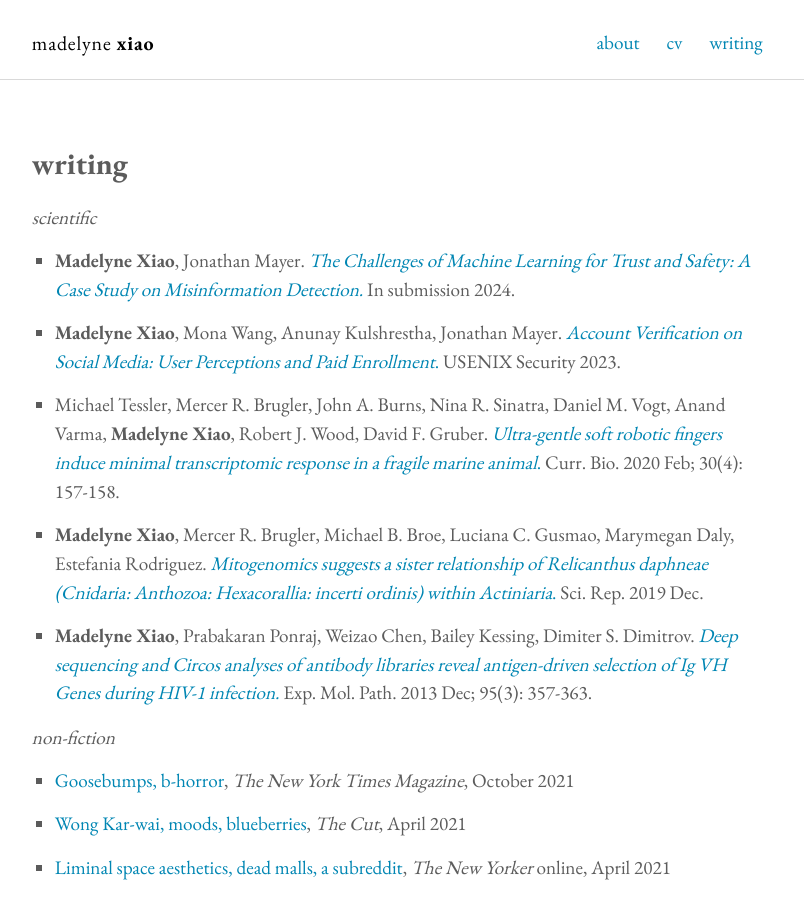
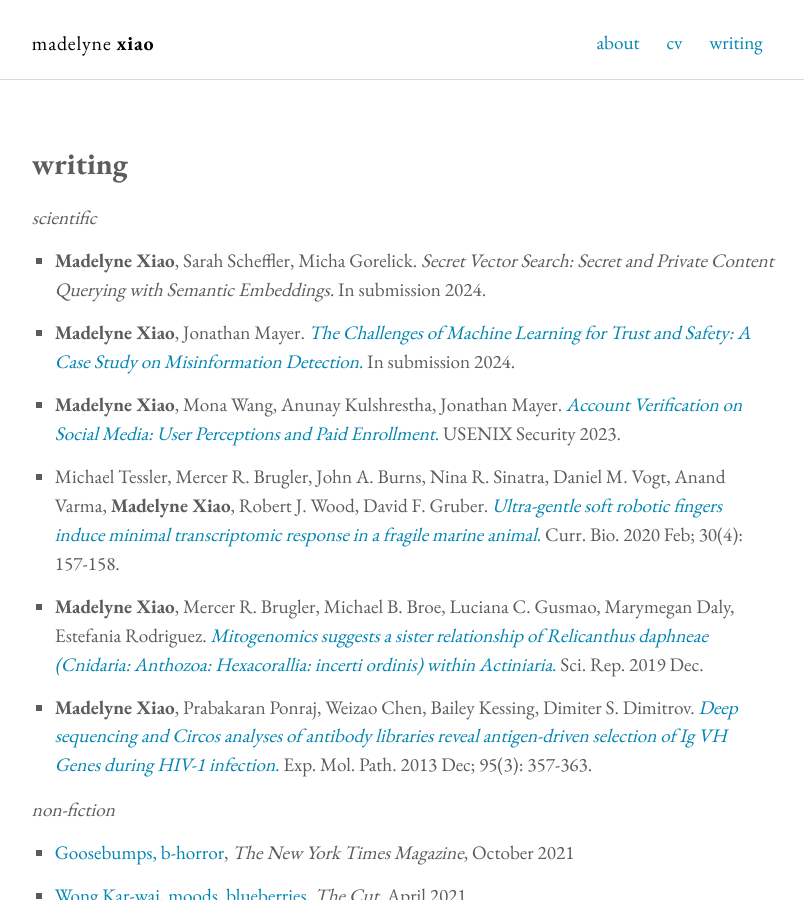
Before and after one commit to madelyne/madelyne.github.io, a Jekyll site: the page built from pubs.md, in a window 1280 px wide and 900 px high. Shown: the whole window, without its empty margins (237-1041 px from the left). Built offline with Jekyll 4.4.1, drawn with Linux system fonts in a browser that asks for light colours.

Commit message:
update pubs

```diff
--- a/pubs.md
+++ b/pubs.md
@@ -6,6 +6,8 @@
 
 
 _scientific_
+
+- **Madelyne Xiao**, Sarah Scheffler, Micha Gorelick. _Secret Vector Search: Secret and Private Content Querying with Semantic Embeddings._ In submission 2024.
 
 - **Madelyne Xiao**, Jonathan Mayer. [_The Challenges of Machine Learning for Trust and Safety: A Case Study on Misinformation Detection._](https://arxiv.org/pdf/2308.12215.pdf) In submission 2024.
 
```
Also changed, not shown: 1 other file.
